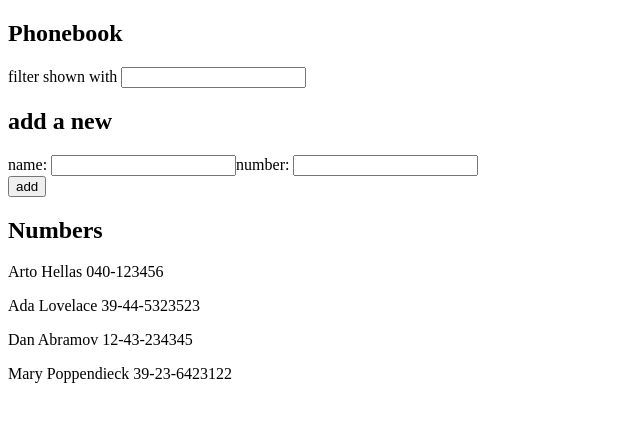
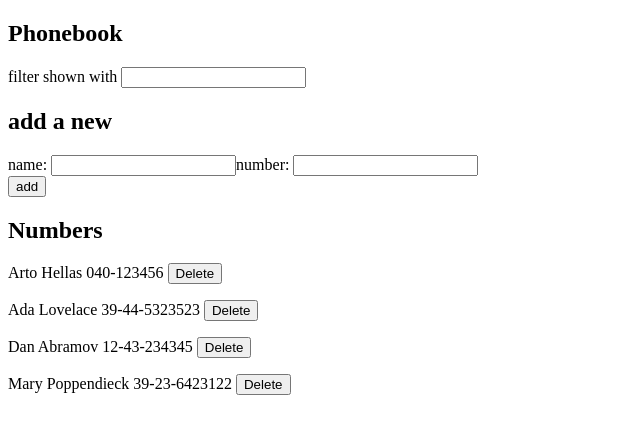
Before and after one commit to crbridges/fullstack-open, a React (Vite) app in the folder part2/phonebook/: page / in a window 1280 px wide. Shown: the top 434 px of the page, without its empty margins (0-640 px from the left). Built offline with nearby package versions, Linux system fonts and the light colour scheme; data requests are answered from the project's data file.

Commit message:
complete 2.14-2.15

```diff
--- a/part2/phonebook/src/App.jsx
+++ b/part2/phonebook/src/App.jsx
@@ -1,18 +1,19 @@
 import { useState, useEffect } from 'react'
 import phonebook from './services/phonebook'
+import axios from 'axios'
 
 const DB_URL = 'http://localhost:3001/persons'
 
-const Person = ({person}) => {
+const Person = ({person, deleteName}) => {
   return (
-    <p>{person.name} {person.number}</p>
+    <p>{person.name} {person.number} <Button deleteName={deleteName} id={person.id} /></p>
   )
 }
 
-const Persons = ({persons, newFilter}) => {
+const Persons = ({persons, newFilter, deleteName}) => {
   return (
     <>
-      {persons.filter(p => p.name.toLowerCase().includes(newFilter.toLowerCase())).map((p, i) => <Person key={i} person={p} />)}
+      {persons.filter(p => p.name.toLowerCase().includes(newFilter.toLowerCase())).map((p, i) => <Person key={i} person={p} deleteName={deleteName} />)}
     </>
   )
 }
@@ -39,6 +40,12 @@ function Filter({newFilter, handleNewFilter}) {
   )
 }
 
+function Button({deleteName, id}) {
+  return (
+    <button onClick={() => deleteName(id)}>Delete</button>
+  )
+}
+
 const App = () => {
 
   useEffect(() => {
@@ -61,14 +68,24 @@ const App = () => {
     e.preventDefault();
     const newPerson = {name: newName, number: newNumber}
     if (persons.some(p => p.name === newPerson.name)) {
-      alert(`${newPerson.name} is alrady in the phone book!`);
+      if (window.confirm(`${newPerson.name} is already in the phone book! Replace old number with new one?`)) {
+        const updatedPerson = {...persons.find(p => p.name === newName), number: newNumber}
+
+        phonebook
+        .updateNumber(updatedPerson)
+        .then(response => setPersons(persons.map(p => p.id === response.data.id ? response.data : p)))
+      }
     } else {
-      const newPersons = persons.concat(newPerson);
-      setPersons(newPersons);
-
       phonebook
         .create(newPerson)
-        .then(response => console.log(response))
+        .then(response => setPersons(persons.concat(response.data)))
+    }
+  }
+
+  function deleteName(id) {
+    if (window.confirm(`Delete ${persons.find(p => p.id === id).name}?`)) {
+      phonebook.deleteNumber(id)
+        .then(() => setPersons(persons.filter(p => p.id != id)))
     }
   }
 
@@ -87,7 +104,7 @@ const App = () => {
       <PersonForm addName={addName} newName={newName} newNumber={newNumber} handleNameChange={handleNameChange} handleNewNumber={handleNewNumber} />
 
       <h2>Numbers</h2>
-      <Persons persons={persons} newFilter={newFilter} />
+      <Persons persons={persons} newFilter={newFilter} deleteName={deleteName} />
     </div>
   )
 }
--- a/part2/phonebook/src/services/phonebook.js
+++ b/part2/phonebook/src/services/phonebook.js
@@ -9,5 +9,12 @@ const create = (entry) => {
     return axios.post(baseUrl, entry)
 }
 
+const deleteNumber = (id) => {
+    return axios.delete(`${baseUrl}/${id}`)
+}
 
-export default { getAll, create }
+const updateNumber = (entry) => {
+    return axios.put(`${baseUrl}/${entry.id}`, entry)
+}
+
+export default { getAll, create, deleteNumber, updateNumber }
```
